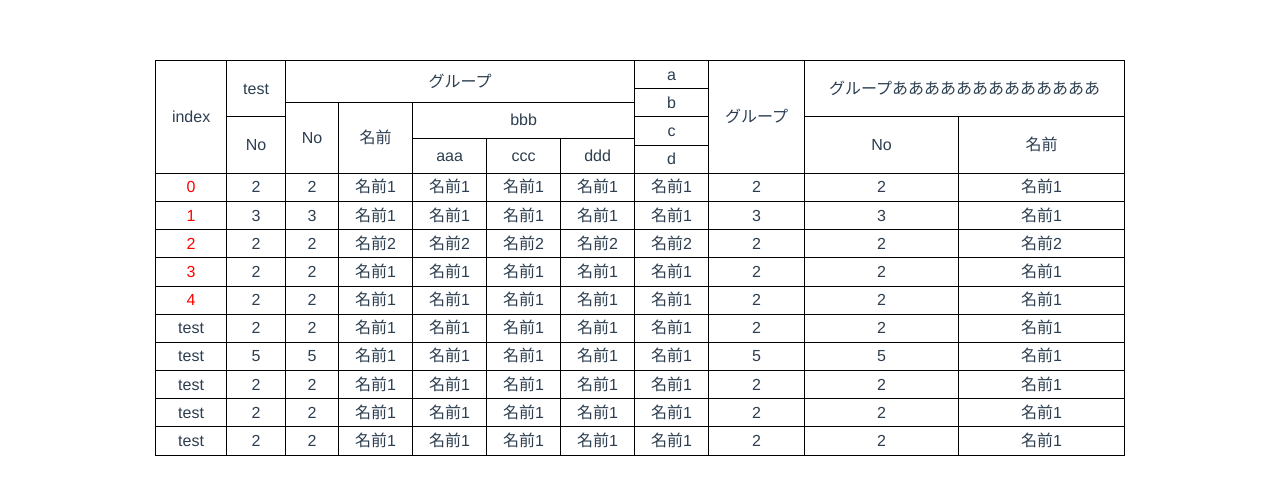
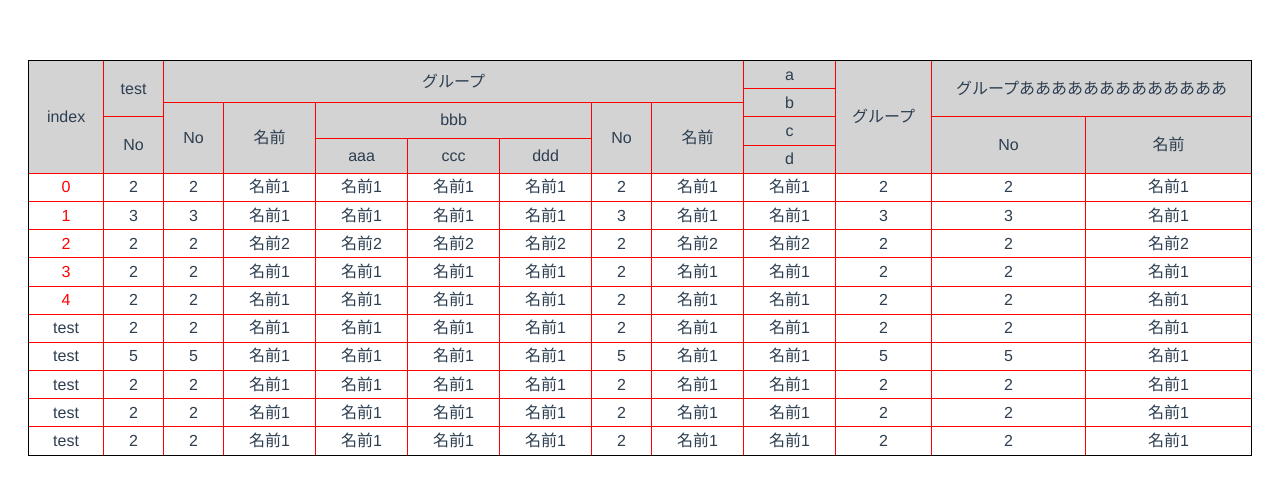
Before and after one commit to mokomokonanana/vue-table, a Vue app: page / in a window 1280 px wide. Shown: the top 494 px of the page. Built offline with nearby package versions, Linux system fonts and the light colour scheme.

Commit message:
カラム区切り線の色や種類を簡単に変更できるようリファクタ

```diff
--- a/src/App.vue
+++ b/src/App.vue
@@ -41,6 +41,8 @@ export default {
       {label: ['グループ', 'bbb', 'aaa'] , field: 'name'},
       {label: ['グループ', 'bbb', 'ccc'] , field: 'name'},
       {label: ['グループ', 'bbb', 'ddd'] , field: 'name'},
+      {label: ['グループ', 'No'] , field: 'No'},
+      {label: ['グループ', '名前'] , field: 'name'},
       {label: ['a', 'b', 'c', 'd'] , field: 'name'},
       {label: 'グループ' , field: 'No'},
       {label: ['グループあああああああああああああ', 'No'] , field: 'No'},
@@ -49,7 +51,10 @@ export default {
   }}
 }
 </script>
-
+<style lang="stylus" scoped>
+#app .vue-table >>> .col
+  border-color red
+</style>
 <style lang="stylus">
 #app
   font-family 'Avenir', Helvetica, Arial, sans-serif
--- a/src/components/VueTable.vue
+++ b/src/components/VueTable.vue
@@ -118,21 +118,31 @@ export default {
   border 1px solid black
   > div
     display flex
+    // 行選択色
     &.select
       background-color #d5ead8
+  // カラム（headerもbodyも共通の設定）
   >>> .col
     display flex
     align-items center
     justify-content center
+    flex 1 0 auto
     line-height 1.5rem
     padding 0.1rem 0.5rem
     border-color black
     border-style solid
-    border-width 0px
-  >>> > div:not(:last-child) .col
-    border-bottom-width 1px
-  >>> .col:not(:first-child),
-  >>> > .header > :not(:first-child) .col
-  >>> > .header > :first-child > .row > :not(:first-child) .col
-    border-left-width 1px
+    border-width 1px
+    border-right 0px
+    border-top 0px
+  // header背景色
+  >>> .header .col
+    background-color lightgrey
+  // // カラムの区切り線
+  >>> > div:last-child .col
+    border-bottom-width 0px
+  >>> > div > .col:first-child
+  >>> > .header > :not(:nth-child(n + 2)) > .col
+  >>> > .header > :not(:nth-child(n + 2)) > .row > .col:first-child
+  >>> > .header > :not(:nth-child(n + 2)) > .row :not(:nth-child(n + 2)) .col:first-child
+    border-left-width 0px
 </style>
```
